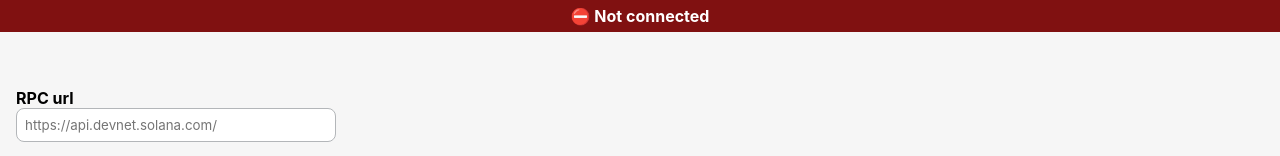
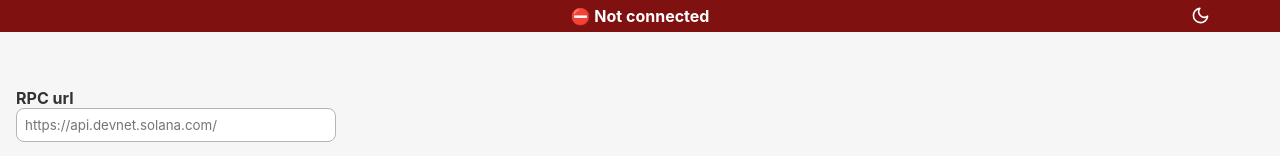
Before and after one commit to aspnxdd/sol-rpc, a Vue app: page / in a window 1280 px wide. Shown: the top 156 px of the page. Built offline with nearby package versions, Linux system fonts and the light colour scheme; what @solana/wallet-adapter-wallets would draw is missing.

Commit message:
style: add dark theme

```diff
--- a/src/App.vue
+++ b/src/App.vue
@@ -31,14 +31,28 @@ import {
   -moz-osx-font-smoothing: grayscale;
 }
 body {
+  --background-color: #f5f5f5dc;
+  --text-color: #333;
+  --background-color-input: #fff;
+  --background-color-button: #6495ed;
+  --background-color-button-hover: #9bb4e2;
+  --background-color-stats-card: #dfdfdf;
   margin: 0;
   cursor: default;
-  background-color: #f5f5f5dc;
+  background-color: var(--background-color);
+  color: var(--text-color);
+}
+body.dark-theme {
+  --background-color: rgb(66, 66, 66);
+  --text-color: #fff;
+  --background-color-input: rgb(90, 90, 90);
+  --background-color-button: #3d76e1;
+  --background-color-button-hover: #7097e0;
+  --background-color-stats-card: #6a6969;
 }
 html {
   height: 100vh;
   scroll-behavior: smooth;
-
 }
 #app {
   display: flex;
--- a/src/components/Footer.vue
+++ b/src/components/Footer.vue
@@ -32,7 +32,7 @@ function scrollToTop(){
   font-size: 1.1rem;
   color: #fff;
   margin-top: 1rem;
-  background-color: rgb(73, 73, 83);
+  background-color: rgb(41, 41, 41);
 }
 .twitter {
   display: flex;
--- a/src/components/RpcBar.vue
+++ b/src/components/RpcBar.vue
@@ -164,7 +164,7 @@ const epochETA = computed(() => {
   gap: 1rem;
   font-size: 1.2rem;
   font-weight: bold;
-  background-color: #dfdfdf;
+  background-color: var(--background-color-stats-card);
   padding: 1.2rem;
   border-radius: 0.5rem;
   width: 11rem;
@@ -208,11 +208,12 @@ const epochETA = computed(() => {
 
 .container input {
   width: min(20rem, 60%);
-
   border-radius: 0.5rem;
   border: #b3b6b9 1.5px solid;
   padding: 0.5rem;
   margin-bottom: 0.5rem;
+  background-color: var(--background-color-input);
+  color: var(--text-color);
 }
 .container > div > span {
   margin-top: 0.5rem;
@@ -225,7 +226,7 @@ const epochETA = computed(() => {
 }
 button {
   width: fit-content;
-  background-color: cornflowerblue;
+  background-color: var(--background-color-button);
   margin-top: 0.5rem;
   padding: 0.4rem;
   padding-left: 0rem;
@@ -239,6 +240,6 @@ button {
   font-size: 1.05rem;
 }
 button:hover {
-  background-color: rgb(155, 180, 226);
+  background-color: var(--background-color-button-hover);
 }
 </style>
--- a/src/components/RpcMethodArgs.vue
+++ b/src/components/RpcMethodArgs.vue
@@ -145,7 +145,7 @@ code {
 }
 button {
   width: fit-content;
-  background-color: cornflowerblue;
+  background-color: var(--background-color-button);
   margin-top: 1rem;
   padding: 0.4rem;
   border-radius: 0.5rem;
@@ -157,7 +157,7 @@ button {
   font-weight: 700;
 }
 button:hover {
-  background-color: rgb(155, 180, 226);
+  background-color: var(--background-color-button-hover);
 }
 .commitment {
   transform: scale(1.2);
--- a/src/components/RpcMethods.vue
+++ b/src/components/RpcMethods.vue
@@ -95,13 +95,16 @@ const searchIcon = ref("&#9906;");
   height: 3rem;
   border: 1px solid #9ca3af;
   border-radius: 0.5rem;
-  background-color: #fefefe;
+  background-color: var(--background-color-input);
+
   padding-left: 1rem;
 }
 .search-bar input {
   font-size: 1.05rem;
   margin-right: -1.3rem;
   width: 100%;
+  background-color: var(--background-color-input);
+  color: var(--text-color);
 }
 
 .search-bar :not(input, button) {
@@ -110,7 +113,7 @@ const searchIcon = ref("&#9906;");
   margin-right: 0.5rem;
 }
 .search-bar button {
-  background-color: #fefefe;
+  background-color: transparent;
   border: 0;
   border-radius: 0.5rem;
   padding: 0.5rem;
@@ -118,11 +121,11 @@ const searchIcon = ref("&#9906;");
   font-weight: bolder;
   transition: transform 0.2s ease-in-out;
   margin-right: 0.5rem;
+  color: var(--text-color);
 }
 .search-bar button:hover {
-
   transform: rotateZ(-90deg) scale(1.1);
-  }
+}
 
 .methods-container {
   display: flex;
@@ -158,13 +161,16 @@ const searchIcon = ref("&#9906;");
   border-radius: 0.5rem;
   margin-left: 1rem;
   border: #c3cbd4 2.3px solid;
-  background-color: #f9f9f9;
+  background-color: var(--background-color-input);
+  color: var(--text-color);
 }
 
 .methods span strong {
   padding-right: 1rem;
   transform: scaleY(1.5) scaleX(0.9);
   color: rgb(5, 52, 122);
+  color: var(--text-color);
+
 }
 .methods span p {
   margin: 0;
@@ -178,6 +184,6 @@ const searchIcon = ref("&#9906;");
   font-weight: bold;
 }
 .methods span:hover {
-  background-color: #e1ecf7;
+  background-color: var(--background-color-input-hover);
 }
 </style>
--- a/src/components/RpcTopBar.vue
+++ b/src/components/RpcTopBar.vue
@@ -1,7 +1,16 @@
 <script setup lang="ts">
 import { useRpcStore } from "@stores";
-
+import { computed } from "@vue/reactivity";
+import { ref } from "vue";
 const rpcStore = useRpcStore();
+const darkTheme = ref(false);
+function toggleTheme() {
+  darkTheme.value = !darkTheme.value;
+  document.body.classList.toggle("dark-theme");
+}
+const themeImg = computed(() => {
+  return darkTheme.value ? "./sun.svg" : "./moon.svg";
+});
 </script>
 
 <template>
@@ -11,6 +20,7 @@ const rpcStore = useRpcStore();
     >
     <span v-else> ⛔ Not connected </span>
   </Transition>
+  <button @click="toggleTheme"><img :src="themeImg" /></button>
 </template>
 
 <style scoped>
@@ -24,15 +34,7 @@ const rpcStore = useRpcStore();
 .v-leave-to {
   opacity: 0;
 }
-hr {
-  margin: 0;
-  border: 0;
-  border-top: 1px solid rgb(92, 92, 92);
-  width: 13rem;
-}
-h4 {
-  margin: 0;
-}
+
 span {
   display: flex;
   flex-direction: column;
@@ -51,18 +53,19 @@ span {
 span.connected {
   background-color: #0f8000;
 }
-p {
-  border: 1px solid #ccc;
-  padding: 0.5rem;
-  border-radius: 0.5rem;
-  margin: 0;
-  width: 7rem;
-  text-align: left;
+button {
+  z-index: 1;
+  position: absolute;
+  top: 0;
+  right: 0;
+  margin-right: 4rem;
+  background-color: transparent;
+  border: none;
+  font-size: 1.2rem;
 }
-code {
-  background-color: #eee;
-  padding: 2px 4px;
-  border-radius: 4px;
-  color: #304455;
+img {
+  filter: invert(100%);
+  margin-top:0.3rem;
+  width: 1.2rem;
 }
 </style>
```
Also changed, not shown: public/moon.svg (added), public/sun.svg (added). Lines whose indentation alone changed are shown as unchanged.
